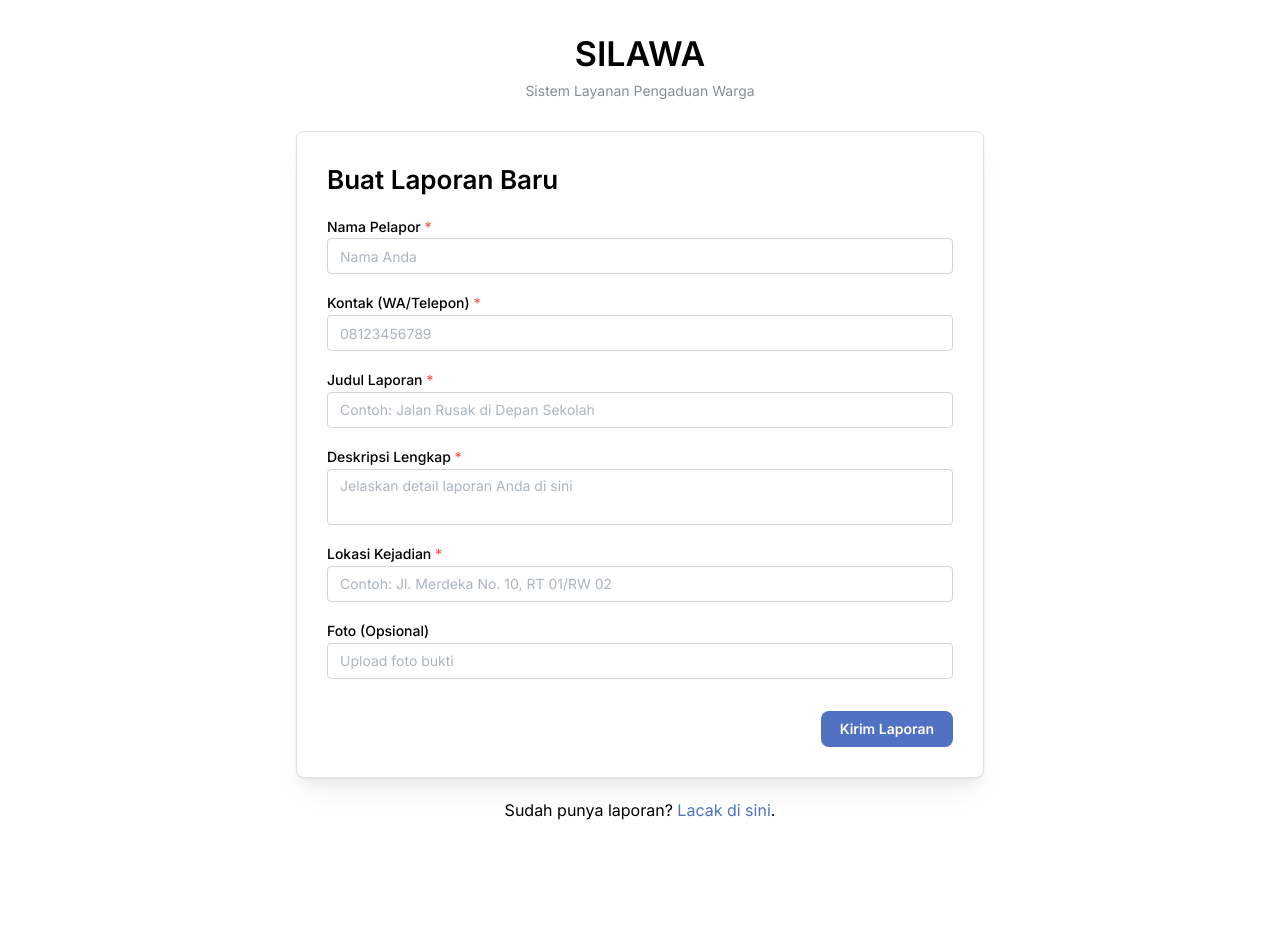
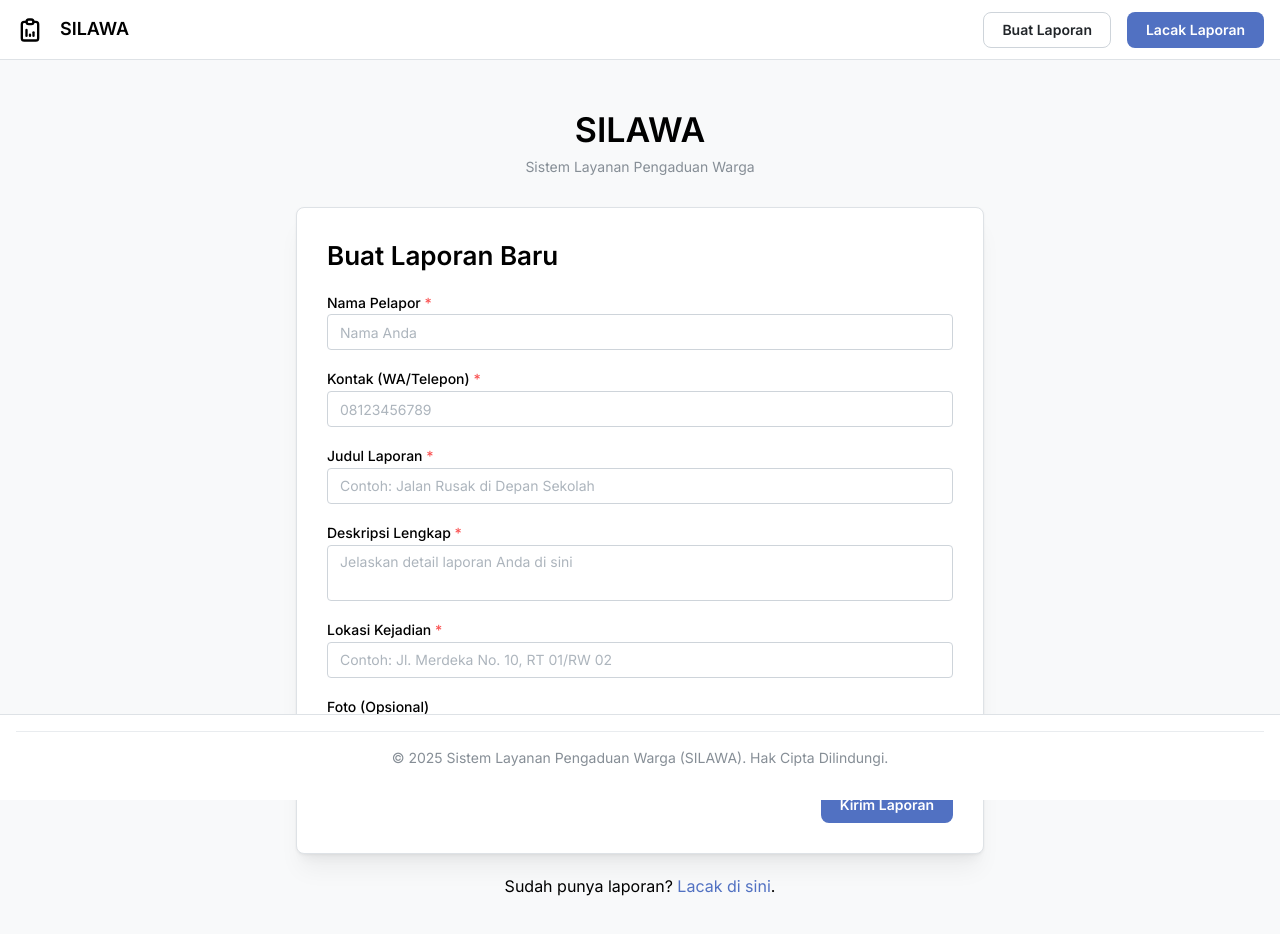
Before and after one commit to reyhkm/Silawa-FE, a React (Vite) app: page / in a window 1280 px wide. Shown: the top 934 px of the page. Before the commit the page ends 855 px from the top, so only its background shows below. Built offline with nearby package versions, Linux system fonts and the light colour scheme; no server answers.

Commit message:
Update index.tsx

```diff
--- a/src/routes/index.tsx
+++ b/src/routes/index.tsx
@@ -6,14 +6,19 @@ import DashboardPage from '../pages/admin/DashboardPage';
 import ReportDetailPage from '../pages/admin/ReportDetailPage';
 import ProtectedRoute from './ProtectedRoute';
 import AdminLayout from '../components/layout/AdminLayout';
+import { PublicLayout } from '../components/layout/PublicLayout'; // <-- Import
 
 export function AppRoutes() {
   return (
     <Routes>
-      <Route path="/" element={<HomePage />} />
-      <Route path="/lacak" element={<LacakPage />} />
+      {/* --- Rute Publik dengan Layout Baru --- */}
+      <Route element={<PublicLayout />}>
+        <Route path="/" element={<HomePage />} />
+        <Route path="/lacak" element={<LacakPage />} />
+      </Route>
+
+      {/* --- Rute Admin tetap sama --- */}
       <Route path="/admin/login" element={<LoginPage />} />
-
       <Route
         path="/admin"
         element={
```
